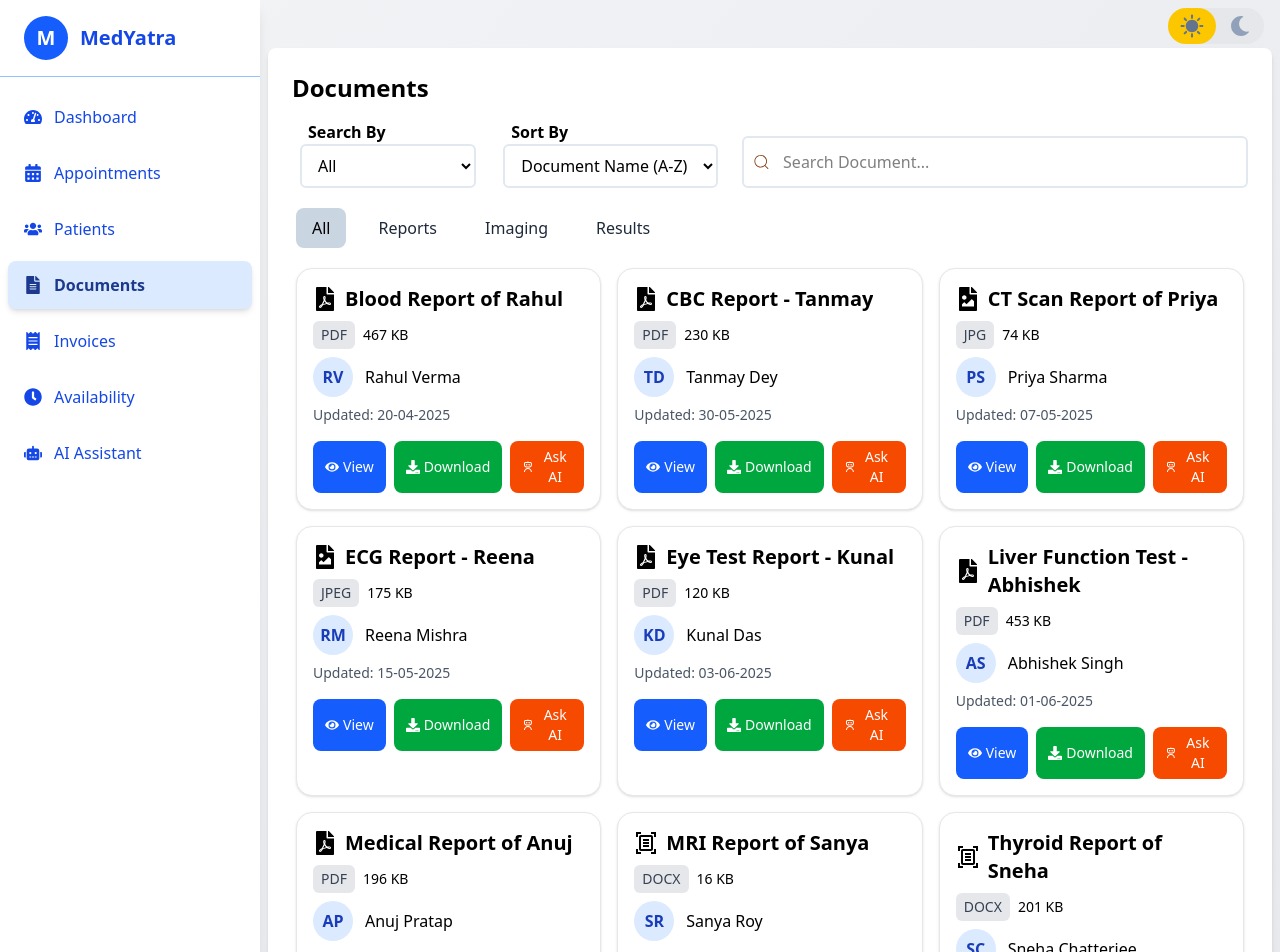
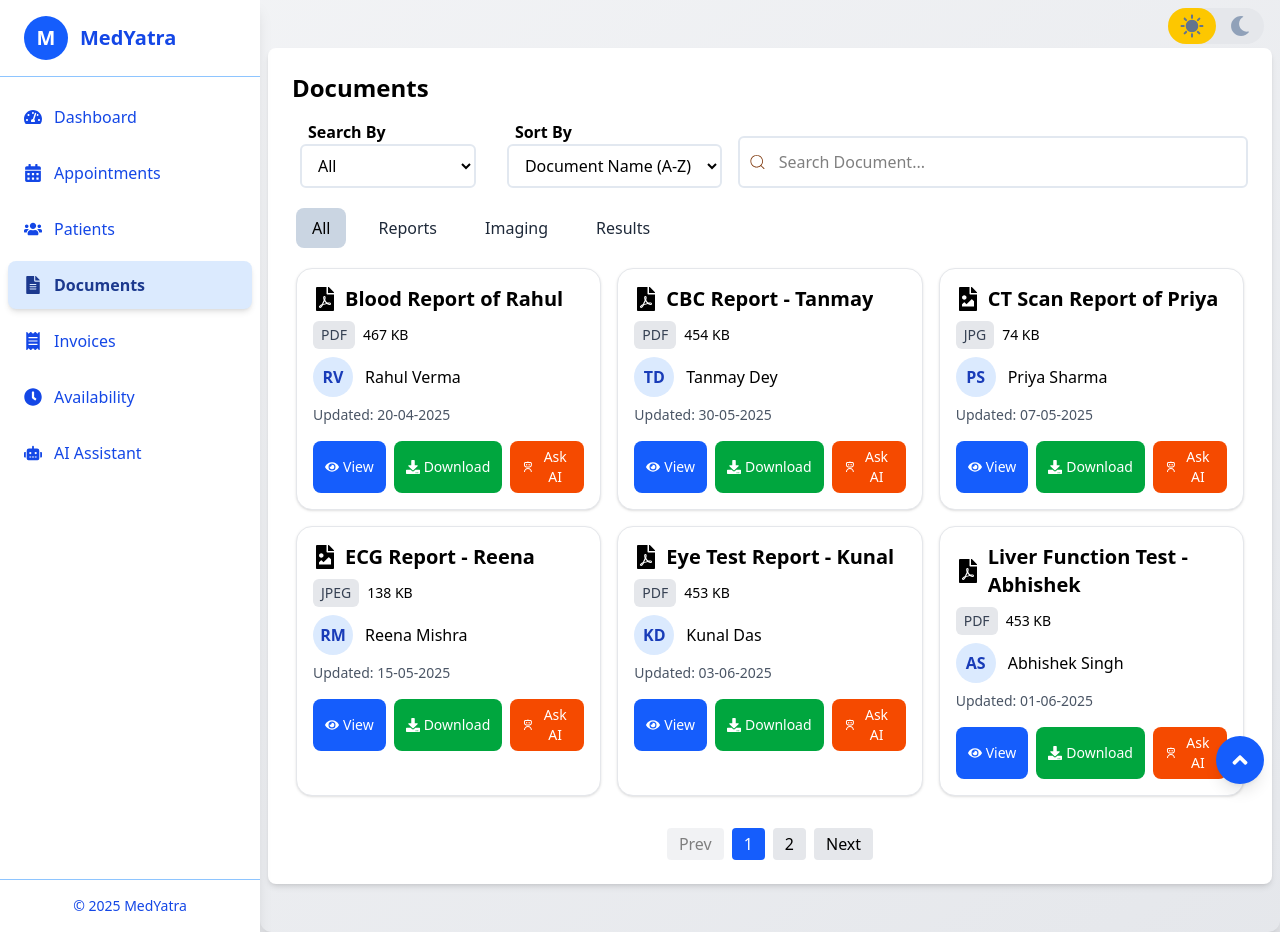
Before and after one commit to AakashTiwari-nitp/MedyatraFrontend, a React (Vite) app: page /documents in a window 1280 px wide. Shown: the top 952 px of the page. Built offline with nearby package versions, Linux system fonts and the light colour scheme.

Commit message:
floating action button for scroll up and pagination added

```diff
--- a/src/pages/DoctorDashboard.jsx
+++ b/src/pages/DoctorDashboard.jsx
@@ -8,7 +8,8 @@
   FaReceipt,
   FaClock,
   FaRobot,
-  FaMoon
+  FaMoon,
+  FaAngleUp
 } from 'react-icons/fa';
 import { CiMenuBurger } from "react-icons/ci";
 import { IoMdClose } from "react-icons/io"
@@ -186,6 +187,15 @@
           <Outlet />
         </div>
       </main>
+
+      {/* Page up */}
+      <button
+        onClick={() => window.scrollTo({ top: 0, behavior: 'smooth' })}
+        className="fixed bottom-4 right-4 z-50 p-3 bg-blue-600 text-white rounded-full shadow-lg hover:bg-blue-700 transition-colors duration-300"
+        aria-label="Scroll to top"
+      >
+        <FaAngleUp size={24} />
+      </button>
     </div>
   );
 };
--- a/src/pages/Documents.jsx
+++ b/src/pages/Documents.jsx
@@ -1,4 +1,4 @@
-import { React, useState } from 'react';
+import { React, useState, useEffect } from 'react';
 import { FaEye, FaDownload, FaTimes, FaFilePdf, FaFileImage } from "react-icons/fa";
 import { RiRobot3Line } from "react-icons/ri";
 import { MdOutlineDocumentScanner } from "react-icons/md";
@@ -145,9 +145,9 @@
       analysis: ["No arrhythmia or abnormalities noted."],
       recommendations: ["Routine follow-up after 6 months."]
     },
-    url: "https://example.com/file/7",
-    previewUrl: "https://example.com/preview/7",
-    size: "175 KB",
+    url: "https://drive.google.com/file/d/11UcHiRKANBUZXGusw8lm6h6QW77EEIzp/view?usp=sharing",
+    previewUrl: "https://drive.google.com/file/d/11UcHiRKANBUZXGusw8lm6h6QW77EEIzp/preview",
+    size: "138 KB",
     updatedAt: "2025-05-15T00:00:00"
   },
   {
@@ -162,9 +162,9 @@
       analysis: ["Mild myopia in left eye."],
       recommendations: ["Prescription glasses recommended."]
     },
-    url: "https://example.com/file/8",
-    previewUrl: "https://example.com/preview/8",
-    size: "120 KB",
+    url: "https://drive.google.com/file/d/12Tc6MsZdNEkPOeK6ZiaNNsCgzlGRwv5f/view?usp=sharing",
+    previewUrl: "https://drive.google.com/file/d/12Tc6MsZdNEkPOeK6ZiaNNsCgzlGRwv5f/preview",
+    size: "453 KB",
     updatedAt: "2025-06-03T00:00:00"
   },
   {
@@ -181,9 +181,9 @@
       analysis: ["Suggestive of subclinical hypothyroidism."],
       recommendations: ["Monitor every 3 months.", "Consider endocrinologist consult."]
     },
-    url: "https://example.com/file/9",
-    previewUrl: "https://example.com/preview/9",
-    size: "201 KB",
+    url: "https://docs.google.com/document/d/1zU9uE-cyn57P-oKK9WwEv_pTLZWzwHCz/view?usp=sharing",
+    previewUrl: "https://drive.google.com/file/d/1zU9uE-cyn57P-oKK9WwEv_pTLZWzwHCz/preview",
+    size: "17 KB",
     updatedAt: "2025-06-06T00:00:00"
   },
   {
@@ -201,9 +201,9 @@
       analysis: ["Healthy hematologic profile."],
       recommendations: ["Maintain hydration.", "Routine annual checkup."]
     },
-    url: "https://example.com/file/10",
-    previewUrl: "https://example.com/preview/10",
-    size: "230 KB",
+    url: "https://drive.google.com/file/d/1LAGziFTmffXY398ekJqUzba73s5RcD5Q/view?usp=sharing",
+    previewUrl: "https://drive.google.com/file/d/1LAGziFTmffXY398ekJqUzba73s5RcD5Q/preview",
+    size: "454 KB",
     updatedAt: "2025-05-30T00:00:00"
   },
   {
@@ -218,9 +218,9 @@
       analysis: ["Grade 1 fatty liver.", "Other organs appear normal."],
       recommendations: ["Lifestyle modification.", "Low-fat diet."]
     },
-    url: "https://example.com/file/11",
-    previewUrl: "https://example.com/preview/11",
-    size: "345 KB",
+    url: "https://drive.google.com/file/d/18XfMAkxMmaMZN8Dt_RDQsgnui7v8sLeT/view?usp=sharing",
+    previewUrl: "https://drive.google.com/file/d/18XfMAkxMmaMZN8Dt_RDQsgnui7v8sLeT/preview",
+    size: "150 KB",
     updatedAt: "2025-06-02T00:00:00"
   }
 ];
@@ -230,6 +230,8 @@
   const [searchBy, setSearchBy] = useState("all");
   const [sortBy, setSortBy] = useState("nameAsc");
   const [categoryBy, setCategoryBy] = useState("all");
+  const [currentPage, setCurrentPage] = useState(1);
+  const itemsPerPage = 6;
 
   // console.log(filteredDocs);
   // console.log(searchBy);
@@ -286,10 +288,20 @@
     sortByOptions[sortBy] || sortByOptions.date // Default to date sorting if no sortBy is selected
   );
 
+  const totalPages = Math.ceil(filteredDocs.length / itemsPerPage);
+  const indexOfLastDoc = currentPage * itemsPerPage;
+  const indexOfFirstDoc = indexOfLastDoc - itemsPerPage;
+  const currentDocs = filteredDocs.slice(indexOfFirstDoc, indexOfLastDoc);
+
+  useEffect(() => {
+    setCurrentPage(1);
+  }, [searchQuery, searchBy, sortBy, categoryBy]);
+
   return (
     <div className="bg-white dark:bg-gray-700 dark:text-white rounded-lg shadow-md md:p-6 py-6 px-2">
       <h2 className="text-2xl font-semibold mb-4">Documents</h2>
 
+      {/* Sort and Search Filter */}
       <div className="flex lg:flex-row flex-col gap-2 mb-4">
         {/* Search Options */}
         <div className='flex flex-col min-[450px]:flex-row gap-2 md:gap-0 items-center w-full md:w-auto'>
@@ -328,7 +340,7 @@
         </div>
 
         {/* Search Button */}
-        <div className="mt-4 ml-4 flex w-[90%] lg:w-[75%] items-center text-black dark:text-white border-2 border-slate-200 rounded-md focus:border-blue-500 transition-all focus-within:border-blue-500">
+        <div className="mt-4 ml-2 flex w-[90%] lg:w-[75%] items-center text-black dark:text-white border-2 border-slate-200 rounded-md focus:border-blue-500 transition-all focus-within:border-blue-500">
           <CiSearch className="text-xl text-amber-900 dark:text-slate-100  ml-2" />
           <input
             type="text"
@@ -340,9 +352,9 @@
       </div>
 
       {/* Category Filter */}
-      <div className="rounded-md px-1 py-1 dark:bg-slate-700 w-fit">
+      <div className="rounded-md px-1 py-1 w-full dark:bg-gray-700 md:w-fit">
         {/* Tabs */}
-        <div className="flex space-x-4">
+        <div className="flex flex-col min-[500px]:flex-row space-x-4">
           {categories.map((cat) => (
             <button
               key={cat}
@@ -361,12 +373,48 @@
 
       {/* Cards */}
       <div className="grid grid-cols-1 lg:grid-cols-2 xl:grid-cols-3 gap-4 px-1 py-4">
-          {filteredDocs.length > 0 ? (filteredDocs.map(doc => (
+        {currentDocs.length > 0 ? (
+          currentDocs.map((doc) => (
             <DocumentCard key={doc.id} doc={doc} />
-          ))) : (<div className="text-center py-10 col-span-full">
+          ))
+        ) : (
+          <div className="text-center py-10 col-span-full">
             <h3 className="mt-2 text-lg font-medium">No such documents found.</h3>
-          </div>)}
           </div>
+        )}
+      </div>
+
+      {/* Pagination Controls */}
+      {totalPages > 1 && (
+        <div className="flex justify-center items-center gap-2 mt-4">
+          <button
+            onClick={() => setCurrentPage((prev) => Math.max(prev - 1, 1))}
+            disabled={currentPage === 1}
+            className="px-3 py-1 rounded bg-gray-200 dark:bg-gray-600 disabled:opacity-50"
+          >
+            Prev
+          </button>
+          {Array.from({ length: totalPages }, (_, i) => (
+            <button
+              key={i + 1}
+              onClick={() => setCurrentPage(i + 1)}
+              className={`px-3 py-1 rounded ${currentPage === i + 1
+                ? "bg-blue-600 text-white"
+                : "bg-gray-200 dark:bg-gray-600"
+                }`}
+            >
+              {i + 1}
+            </button>
+          ))}
+          <button
+            onClick={() => setCurrentPage((prev) => Math.min(prev + 1, totalPages))}
+            disabled={currentPage === totalPages}
+            className="px-3 py-1 rounded bg-gray-200 dark:bg-gray-600 disabled:opacity-50"
+          >
+            Next
+          </button>
+        </div>
+      )}
     </div>
   );
 };
@@ -381,7 +429,7 @@
   default: <MdOutlineDocumentScanner />
 };
 
-      const DocumentCard = ({doc}) => {
+const DocumentCard = ({ doc }) => {
   const [isViewerOpen, setIsViewerOpen] = useState(false);
   const [isAIAssistantOpen, setIsAIAssistantOpen] = useState(false);
 
```
Also changed, not shown: 1 other file (tests, documents, lock files or other folders). Lines whose indentation alone changed are shown as unchanged.
